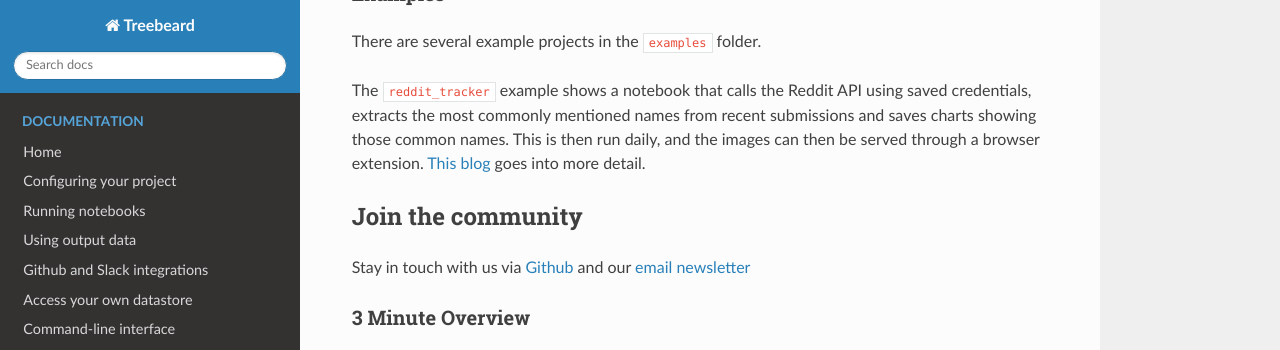
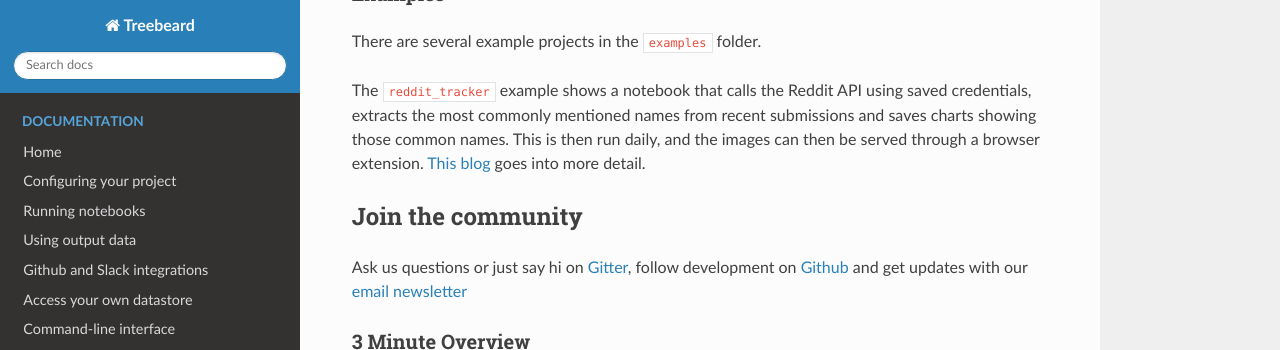
Before and after one commit to treebeardtech/nbmake-action, a Sphinx documentation site: the page built from docs/index.md, in a window 1280 px wide and 900 px high, scrolled down 2658 px, cut to the strip 0-350 px from the top of the window. Built offline with Sphinx 7.4.7 and the Read the Docs theme 2.0.0, drawn with Linux system fonts in a browser that asks for light colours.

Commit message:
Added Gitter link

```diff
--- a/docs/index.md
+++ b/docs/index.md
@@ -132,7 +132,7 @@ The `reddit_tracker` example shows a notebook that calls the Reddit API using sa
 
 ## Join the community
 
-Stay in touch with us via [Github](https://github.com/treebeardtech/treebeard) and our [email newsletter](https://treebeard.io/contact)
+Ask us questions or just say hi on [Gitter](https://gitter.im/treebeardtech/community), follow development on [Github](https://github.com/treebeardtech/treebeard) and get updates with our [email newsletter](https://treebeard.io/contact)
 
 ### 3 Minute Overview
 
```
Also changed, not shown: docs/project_config.md (+0 -2 lines).
